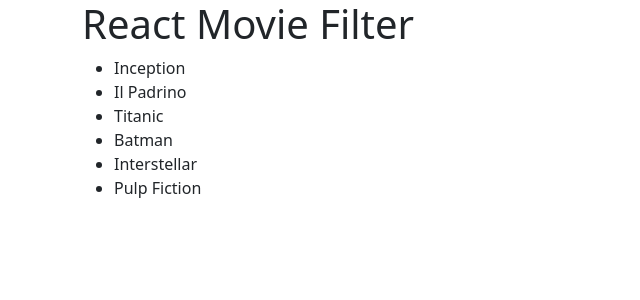
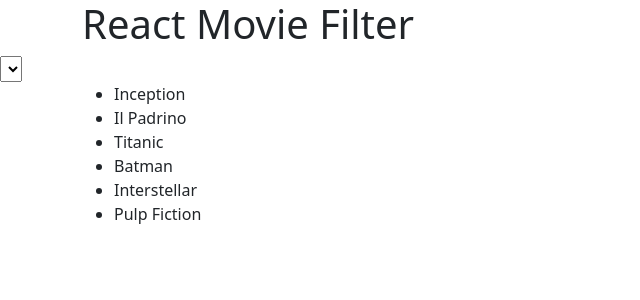
Before and after one commit to davide-delgiudice/react-movie-filter, a React (Vite) app: page / in a window 1280 px wide. Shown: the top 300 px of the page, without its empty margins (0-640 px from the left). Built offline with nearby package versions, Linux system fonts and the light colour scheme.

Commit message:
[UPD] add select tag

```diff
--- a/src/App.jsx
+++ b/src/App.jsx
@@ -18,6 +18,11 @@ function App() {
           </div>
         </header>
         <main>
+          <select>
+            <option value="">
+
+            </option>
+          </select>
           <div className='container'>
             <ul>
               {films.map((film) => (
```
